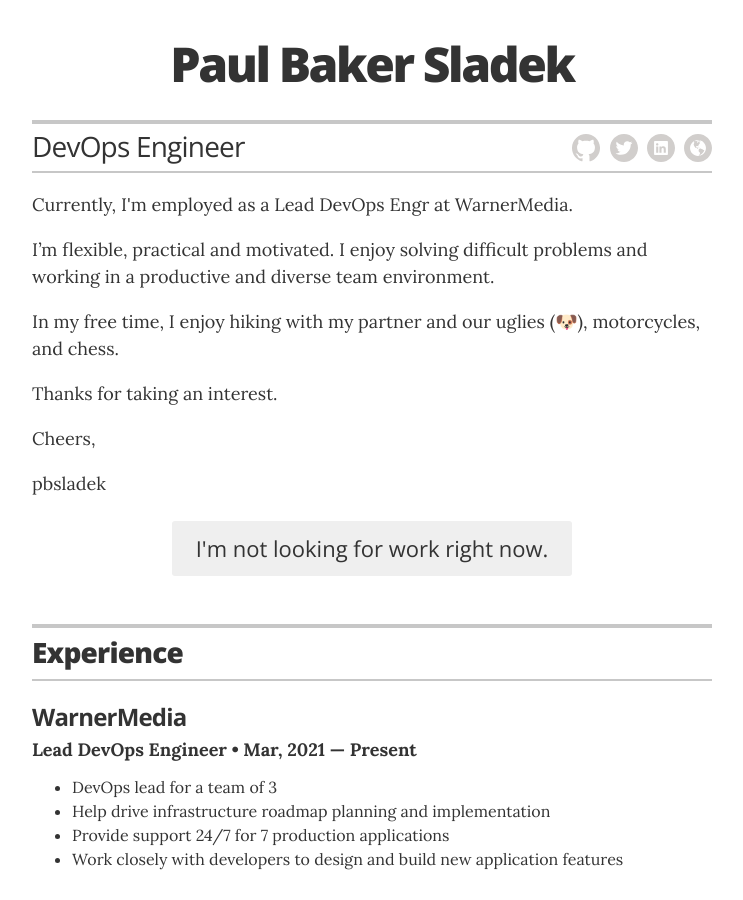
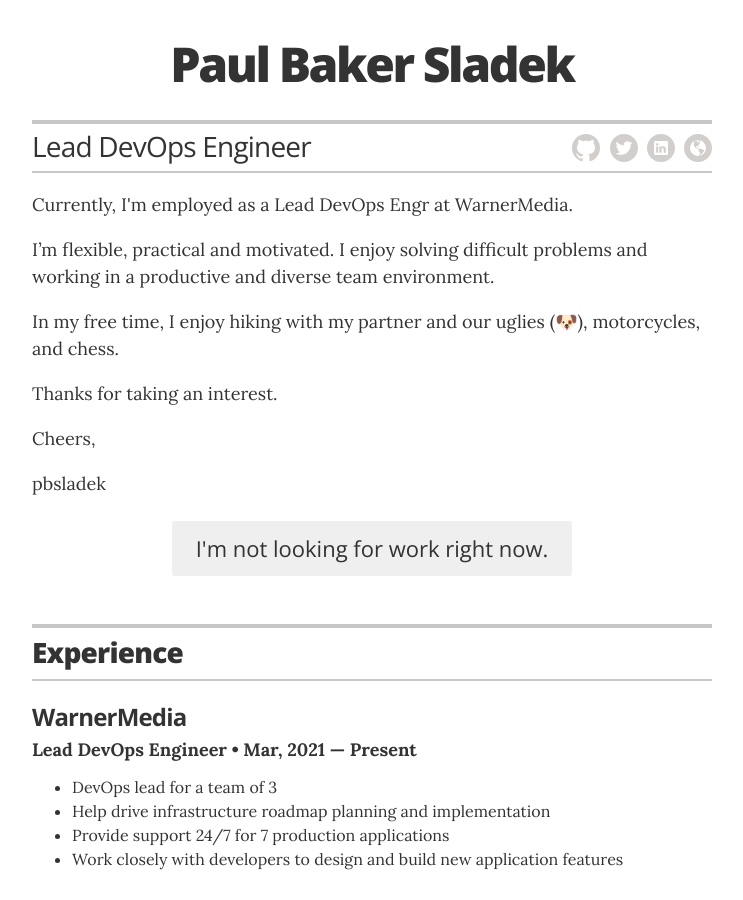
Before and after one commit to pbsladek/pbsladek.github.io, a Jekyll site: the page built from index.html, in a window 1280 px wide and 900 px high. Shown: the whole window, without its empty margins (268-1011 px from the left). Built offline with Jekyll 4.4.1, drawn with Linux system fonts in a browser that asks for light colours.

Commit message:
lead promotion

```diff
--- a/_config.yml
+++ b/_config.yml
@@ -11,7 +11,7 @@ sass:
 # Resume settings
 resume_avatar:                  "false"
 resume_name:                    "Paul Baker Sladek"
-resume_title:                   "DevOps Engineer"
+resume_title:                   "Lead DevOps Engineer"
 resume_contact_email:
   "opsetc@icloud.com"
 
```
